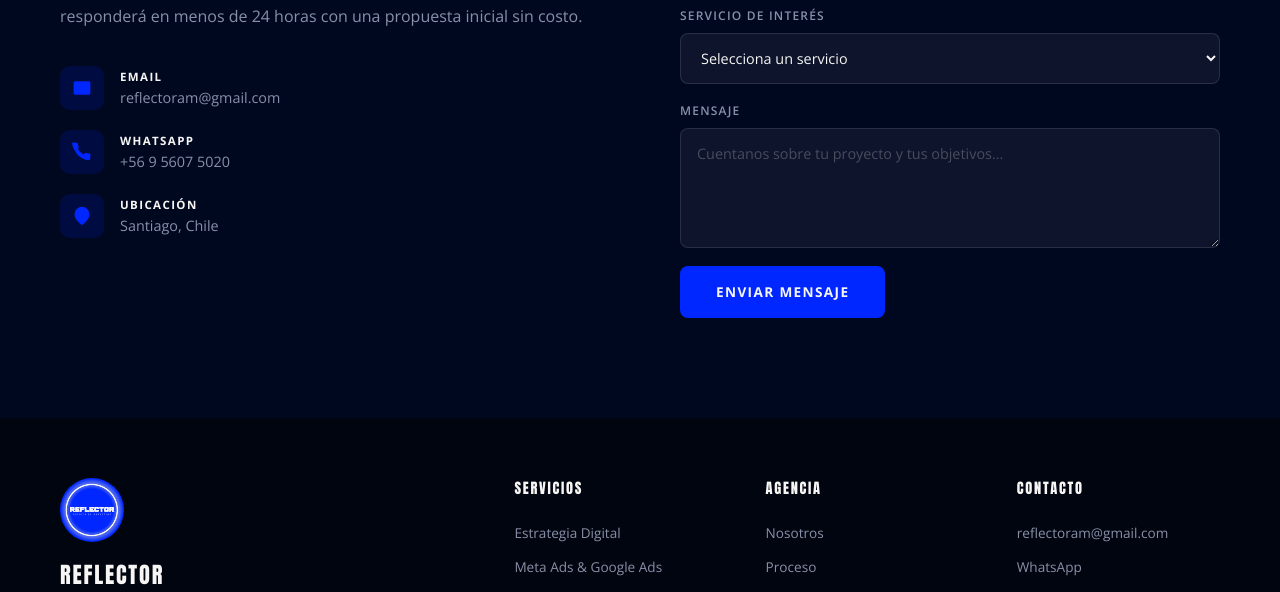
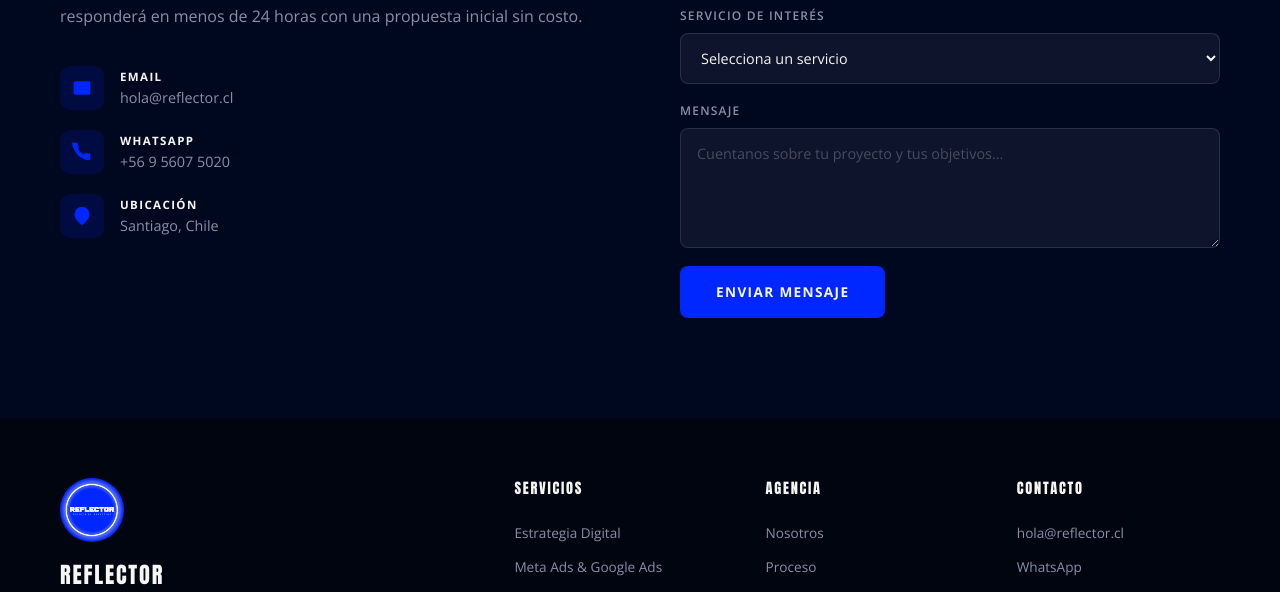
Before and after one commit to Charlie2208/reflector-app, a Next.js app: page / in a window 1280 px wide. Shown: the part 3775-4367 px from the top of the page. Built offline with nearby package versions, Linux system fonts and the light colour scheme.

Commit message:
add links for social media

```diff
--- a/components/Contact.tsx
+++ b/components/Contact.tsx
@@ -51,7 +51,7 @@ export default function Contact() {
             </div>
             <div>
               <div className="contact-item-label">Email</div>
-              <div className="contact-item-text">reflectoram@gmail.com</div>
+              <div className="contact-item-text">hola@reflector.cl</div>
             </div>
           </div>
           <div className="contact-item">
--- a/components/Footer.tsx
+++ b/components/Footer.tsx
@@ -30,7 +30,7 @@ export default function Footer(){
       <div className="footer-col">
         <h5>Contacto</h5>
         <ul>
-          <li><a href="#">reflectoram@gmail.com</a></li>
+          <li><a href="#">hola@reflector.cl</a></li>
           <li><a href="#">WhatsApp</a></li>
           <li><a href="#">Santiago, CL</a></li>
         </ul>
@@ -40,7 +40,7 @@ export default function Footer(){
       <p>© 2025 <span>Reflector</span> Agencia de Marketing. Todos los derechos reservados.</p>
       <div className="social-links">
              {/* <!-- Instagram --> */}
-        <a href="#" className="social-link" aria-label="Instagram">
+        <a href="https://www.instagram.com/reflectoram" className="social-link" aria-label="Instagram">
           <svg viewBox="0 0 24 24"><rect x="2" y="2" width="20" height="20" rx="5" ry="5"/><path d="M16 11.37A4 4 0 1112.63 8 4 4 0 0116 11.37z"/><line x1="17.5" y1="6.5" x2="17.51" y2="6.5"/></svg>
         </a>
         {/* <!-- LinkedIn --> */}
@@ -48,7 +48,7 @@ export default function Footer(){
           <svg viewBox="0 0 24 24"><path d="M16 8a6 6 0 016 6v7h-4v-7a2 2 0 00-2-2 2 2 0 00-2 2v7h-4v-7a6 6 0 016-6zM2 9h4v12H2z"/><circle cx="4" cy="4" r="2"/></svg>
         </a>
 
-        <a href="#" className="social-link" aria-label="Facebook">
+        <a href="https://facebook.com/reflectoram" className="social-link" aria-label="Facebook">
           <svg viewBox="0 0 24 24"><path d="M18 2h-3a5 5 0 00-5 5v3H7v4h3v8h4v-8h3l1-4h-4V7a1 1 0 011-1h3z"/></svg>
         </a>
       </div>
```
